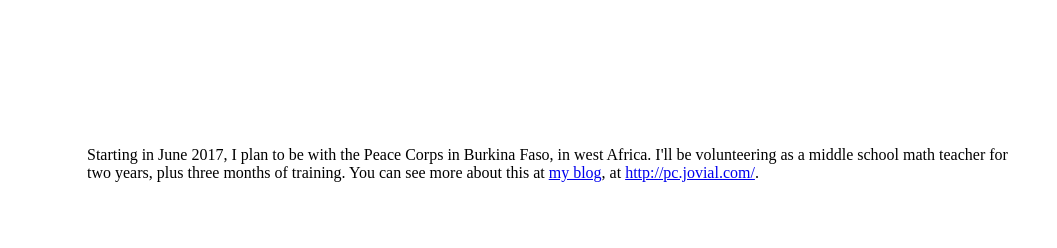
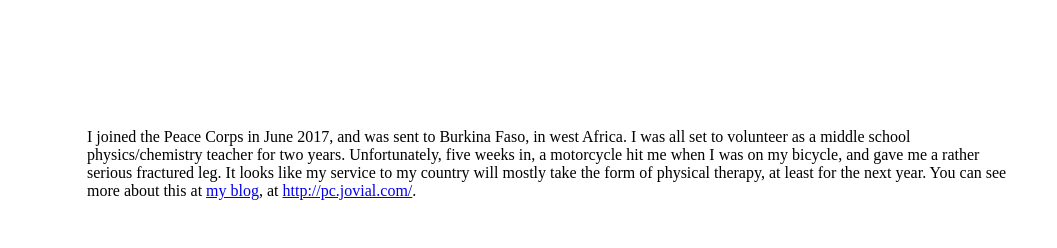
Before and after one commit to zathras/jovial-www, a plain HTML site: page index.html in a window 1280 px wide. Shown: the part 820-1068 px from the top of the page, 223-1280 px from the left. Drawn offline with Linux system fonts and the light colour scheme.

Commit message:
Added note about Burkina being cut short

```diff
--- a/index.html
+++ b/index.html
@@ -115,9 +115,13 @@ You can read more about JOVIAL and my parents' pioneering computer work
 </td>
 <td>
 <p>
-Starting in June 2017, I plan to be with the Peace Corps in Burkina
-Faso, in west Africa.  I'll be volunteering as a middle school math teacher
-for two years, plus three months of training.  You can see more about this
+I joined the Peace Corps in June 2017, and was sent to Burkina
+Faso, in west Africa.  I was all set to volunteer as a middle school
+physics/chemistry teacher for two years.  Unfortunately, five weeks in,
+a motorcycle hit me when I was on my bicycle, and gave me a rather serious
+fractured leg.  It looks like my service to my country will mostly take the
+form of physical therapy, at least for the next year.
+You can see more about this
 at <a href ="http://pc.jovial.com/">my blog</a>, at
 <a href="http://pc.jovial.com/">http://pc.jovial.com/</a>.
 </p>
```
